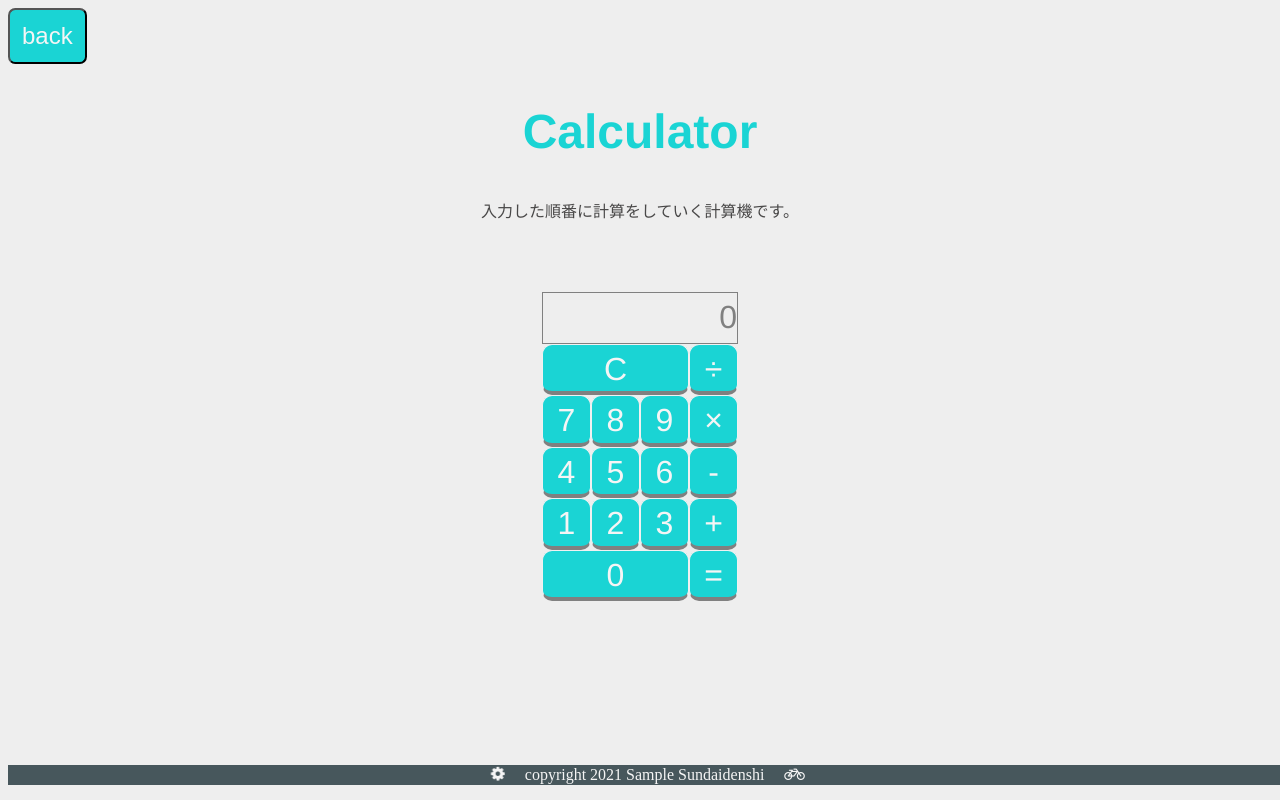
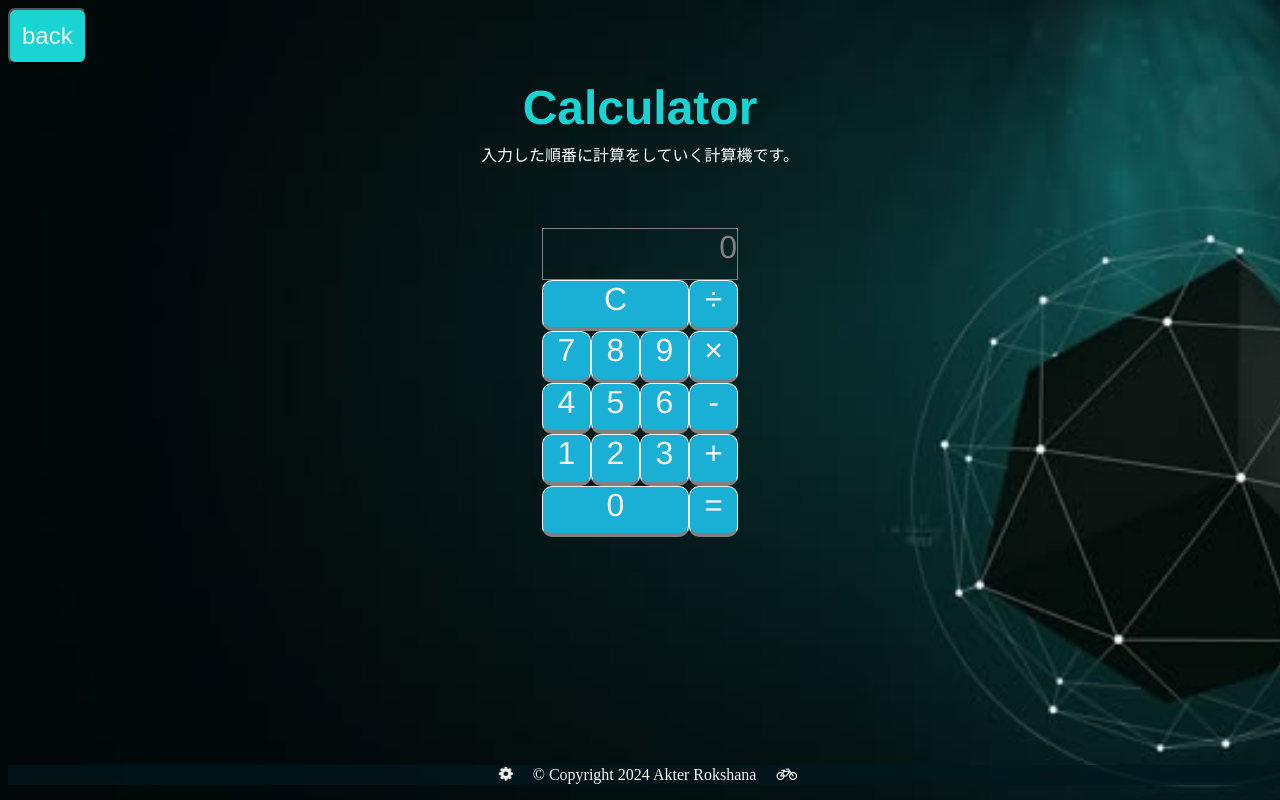
Before and after one commit to rokshana214/rox-game, a plain HTML site: page 3_6calculator/3_6calculator.html in a window 1280 px wide. Shown: the top 800 px of the page. Drawn offline with Linux system fonts and the light colour scheme.

Commit message:
Add files via upload

```diff
--- a/3_6calculator/3_6calculator.html
+++ b/3_6calculator/3_6calculator.html
@@ -22,10 +22,11 @@
     </div>
     <header>
       <h1>Calculator</h1>
+      <p>入力した順番に計算をしていく計算機です。</p>
     </header>
 
     <div class="wrapper">
-      <p>入力した順番に計算をしていく計算機です。</p>
+
       <div class="f-container">
         <div class="f-box">
           <div class="f-item" id="calcLog"></div>
@@ -57,7 +58,7 @@
         <!-- https://saruwakakun.com/html-css/basic/font-awesome#san2 アイコンの設定いろいろ -->
         <!-- アイコンの大きさ -->
         <i class="fa fa-cog fa-spin animated font05" aria-hidden="true"></i>
-        <span class="mgn-01">copyright 2021 Sample Sundaidenshi</span>
+        <span class="mgn-01">© Copyright 2024 Akter Rokshana</span>
         <i class="fa fa-bicycle faa-passing animated font06" aria-hidden="true"></i>
       </p>
     </footer>
--- a/3_6calculator/css/calculator2.css
+++ b/3_6calculator/css/calculator2.css
@@ -6,12 +6,14 @@ html {
 
 /* 「*」はユニバーサルセレクタ（すべての要素を対象にするセレクタ）でbox-sizing: border-box;を指定 */
 /* この指定（してい）はborderとpaddingをボックスサイズ（widthとheight）の中に含めて算出するので、スタイリングがしやすい*/
-*, *::before, *::after {
+*,
+*::before,
+*::after {
   box-sizing: border-box;
 }
 
 body {
-  line-height: 1.5;
+
   color: rgb(73, 72, 72);
   font-family: "Helvetica Neue",
     Arial,
@@ -19,26 +21,39 @@ body {
     "Hiragino Sans",
     Meiryo,
     sans-serif;
-  background: #EEEEEE;
+    background-image: url(../img/f.jpg);
+    background-size: cover;
     overflow: hidden;
 }
+
 /*******************************************************/
 /* ヘッダー                                             */
 /*******************************************************/
 h1 {
+  line-height: 0.5;
   font-size: 3em;
   color: rgb(26, 212, 212);
   text-align: center;
 }
+p {
+  line-height: 0.5;
+  font-size: 1em;
+  color: rgb(255, 255, 255);
+  text-align: center;
+}
+
 /*******************************************************/
 /* 計算機全体                                           */
 /*******************************************************/
 .wrapper {
-  max-width: 100vw;  /*すべての要素をbox-sizing:border-boxとしているので全て含めてmin-width:100vwに*/
-  min-height: 100vh; /*すべての要素をbox-sizing:border-boxとしているので全て含めてmin-height:100vhに*/
+  max-width: 100vw;
+  /*すべての要素をbox-sizing:border-boxとしているので全て含めてmin-width:100vwに*/
+  min-height: 100vh;
+  /*すべての要素をbox-sizing:border-boxとしているので全て含めてmin-height:100vhに*/
   margin: 0;
   padding: 0;
-  padding-bottom: 23px;/*footer+paddingの高さ*/
+  padding-bottom: 0px;
+  /*footer+paddingの高さ*/
   text-align: center;
 }
 
@@ -46,19 +61,25 @@ h1 {
   display: flex;
   flex-wrap: wrap;
   margin: 0 auto;
-  width: 220px;
+  width: 200px;
   height: 320px;
-  justify-content:center; /*アイテムを上下中央揃えで配置*/
-  align-items: center; /*アイテムを上下中央揃えで配置*/
+  justify-content: right;
+  /*アイテムを上下中央揃えで配置*/
+  align-items: baseline;
+  /*アイテムを上下中央揃えで配置*/
 }
+
 .f-box {
   display: flex;
   flex-wrap: wrap;
   width: 220px;
   height: 320px;
-  justify-content:center; /*アイテムを上下中央揃えで配置*/
-  align-items: center; /*アイテムを上下中央揃えで配置*/
+  justify-content: center;
+  /*アイテムを上下中央揃えで配置*/
+  align-items: center;
+  /*アイテムを上下中央揃えで配置*/
 }
+
 .f-item {
   margin: 0;
   padding: 0;
@@ -68,38 +89,46 @@ h1 {
   text-align: center;
   vertical-align: middle;
 }
+
 .btn {
   display: inline-block;
   color: whitesmoke;
   border: solid 0.02px rgb(241, 241, 241);
   border-bottom: solid 4px grey;
   border-radius: 10px;
-  background: rgb(26, 212, 212);
+  background: rgb(26, 175, 212);
   text-align: center;
   vertical-align: middle;
   cursor: pointer;
   user-select: none;
 }
+
 .btn:active {
-  transform: translateY(4px);/*下に動く*/
-  border-bottom: none;/*線を消す*/
+  transform: translateY(4px);
+  /*下に動く*/
+  border-bottom: none;
+  /*線を消す*/
 }
+
 #calcLog {
   width: 196px;
-  font-size: 16px;
-  color: rgb(173, 170, 170);
+  font-size: 20px;
+  color: rgb(231, 0, 0);
   border: none;
   text-align: right;
 }
+
 #result {
   width: 196px;
   color: grey;
   border: solid 1px grey;
   text-align: right;
 }
+
 #cancel {
   width: 147px;
 }
+
 #num0 {
   width: 147px;
 }
@@ -107,9 +136,11 @@ h1 {
 /*******************************************************/
 /* フッター                                             */
 /*******************************************************/
-footer> p {
-  position: absolute;/*←絶対位置*/
-  bottom: 15px; /*下に固定*/
+footer>p {
+  position: absolute;
+  /*←絶対位置*/
+  bottom: 15px;
+  /*下に固定*/
   width: 100%;
   margin: 0px;
   padding: 1px;
@@ -119,22 +150,25 @@ footer> p {
   background: rgba(1, 24, 31, 0.7);
 }
 
-.mgn-01{
+.mgn-01 {
   margin-left: 1em;
   margin-right: 1em;
 }
+
 /*******************************************************/
 /* class=back                                         */
 /* id=btn99 backボタン                                 */
 /*******************************************************/
-.back{
+.back {
   text-align: left;
 }
-#btn99{
+
+#btn99 {
   padding: 0.5em;
   border-radius: 0.3em;
   color: whitesmoke;
   font-size: 1.5em;
   background: rgb(26, 212, 212);
-  cursor: pointer; /*カーソルをポインターの形（かたち）にする*/
+  cursor: pointer;
+  /*カーソルをポインターの形（かたち）にする*/
 }
```
Also changed, not shown: 3_6calculator/img/f.jpg (added), 3_6calculator/img/o.jpg (added). Lines whose indentation alone changed are shown as unchanged.
